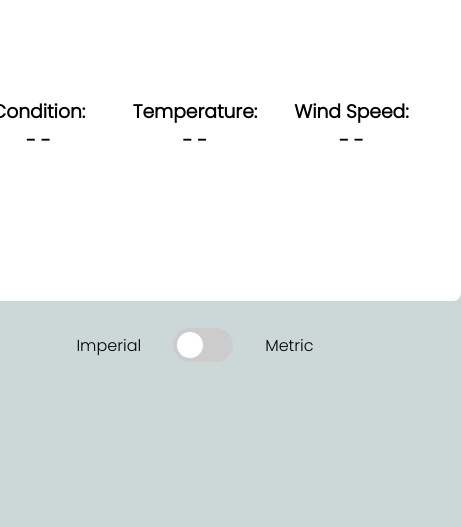
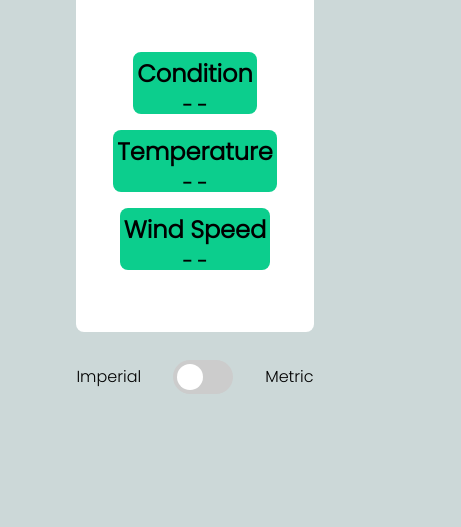
Before and after one commit to Dillonpw/weather_api, a website: page index.html in a window 390 px wide. Shown: the part 333-860 px from the top of the page, 461 px wide, since content can reach past the window. Drawn offline with Linux system fonts and the light colour scheme.

Commit message:
added mobile view, adjusted colors

```diff
--- a/index.html
+++ b/index.html
@@ -21,24 +21,22 @@
             </div>
             <div class="main">
                 <div class="locationDiv">
-                    <h1 class="location">
-                        Location:
-                        <h2 id="locationName"></h2>
-                        <img id="weatherImg" src="" />
-                    </h1>
+                    <h1>Location:</h1>
+                    <h2 id="locationName"></h2>
+                    <img id="weatherImg" src="" alt="Weather Icon" />
                 </div>
                 <div class="content">
-                    <div class="conditionDiv">
-                        <h3 id="condition">Condition:</h3>
+                    <div class="infoDiv conditionDiv">
+                        <h2>Condition</h2>
                         <h3 id="conditionData">- -</h3>
                     </div>
-                    <div class="tempDiv">
-                        <h3 id="temp">Temperature:</h3>
+                    <div class="infoDiv tempDiv">
+                        <h2>Temperature</h2>
                         <h3 id="tempDataF">- -</h3>
                         <h3 id="tempDataC">- -</h3>
                     </div>
-                    <div class="windDiv">
-                        <h3 id="wind">Wind Speed:</h3>
+                    <div class="infoDiv windDiv">
+                        <h2>Wind Speed</h2>
                         <h3 id="windDataUS">- -</h3>
                         <h3 id="windDataEU">- -</h3>
                     </div>
--- a/styles.css
+++ b/styles.css
@@ -1,4 +1,8 @@
-/*toggle syling*/
+
+:root{
+    --primary-color: #0cce8d;
+    --secondary-color: rgba(197, 210, 210, 0.866);
+}
 
 .toggleInfo{
     display:flex;
@@ -43,11 +47,11 @@
 }
 
 input:checked + .slider {
-    background-color: #0cce8d;
+    background-color: var(--primary-color);
 }
 
 input:focus + .slider {
-    box-shadow: 0 0 1px #0cce8d;
+    box-shadow: 0 0 1px var(--primary-color);
 }
 
 input:checked + .slider:before {
@@ -74,8 +78,9 @@ html {
 }
 
 body {
-    background-color: rgba(197, 210, 210, 0.866);
+    background-color: var(--secondary-color);
 }
+
 .nav{
 position:relative;
 width:fit-content;
@@ -84,7 +89,7 @@ width:fit-content;
 #errorTip {
     position: absolute;
     top: -5px;
-    left: 160px;
+    left: 120px;
     margin: -10px;
     color: red;
     font-size: 12px;
@@ -95,7 +100,7 @@ width:fit-content;
     border: none;
     padding: 0.25rem;
     padding-left: 10px;
-    font-size: larger;
+    font-size: 1.02rem;
 }
 
 #submit {
@@ -119,8 +124,8 @@ width:fit-content;
 .main {
     display: grid;
     place-items: center;
-    height: 400px;
-    width: 500px;
+    height: 50%;
+    width: 55%;
     background-color: white;
     margin: 1rem;
     padding: 1em;
@@ -140,7 +145,7 @@ width:fit-content;
 
 .content {
     display: grid;
-    gap: 2rem;
+    gap: 1rem;
     grid-template-columns: repeat(3, 1fr);
     grid-template-rows: repeat(2, 1fr);
     place-items: center;
@@ -152,13 +157,17 @@ width:fit-content;
     display: flex;
     flex-direction: column;
     align-items: center;
-    justify-content: center;
+    justify-content: space-between;
     height: 50px;
+    background-color:var(--primary-color);
+    padding: .25rem;
+    padding-bottom: .5rem;;
+    border-radius: .5rem;
 }
 
-.conditionDiv h3,
-.tempDiv h3,
-.windDiv h3 {
+.conditionDiv *,
+.tempDiv *,
+.windDiv * {
     margin: 0;
 }
 
@@ -177,3 +186,20 @@ width:fit-content;
     justify-self: center;
     white-space: nowrap;
 }
+
+
+@media only screen  and (max-width: 900px){
+
+    .main{
+        height:55%;
+    }
+    .content{
+        grid-template-columns: 1fr;
+    }
+    .tempDiv{
+        grid-area: 2/1/3/2;
+    }
+    .windDiv{
+        grid-area: 3/1/4/2;
+    }
+}
```
